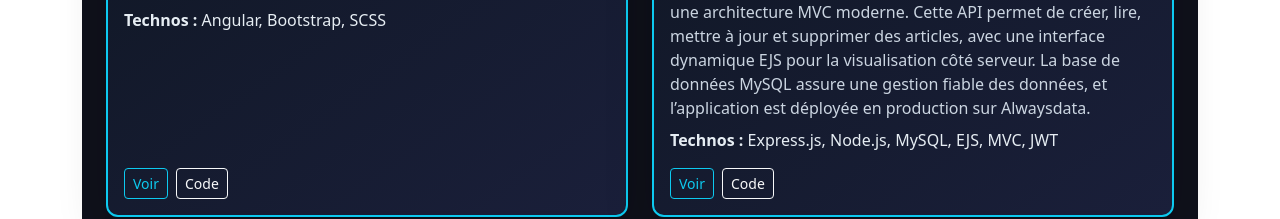
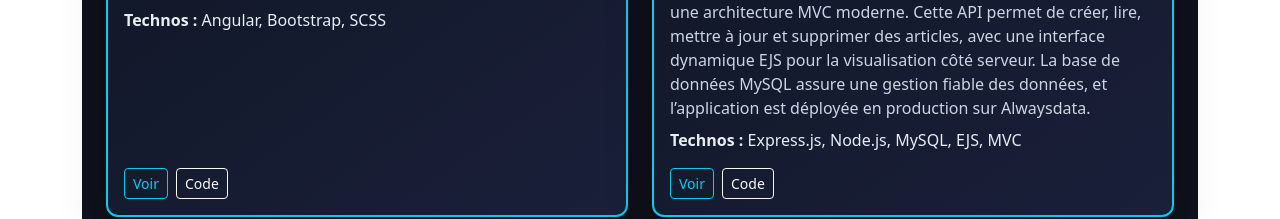
Before and after one commit to Abdourazack/PortFolio-Adel, an Angular app: page / in a window 1280 px wide. Shown: the part 2844-3063 px from the top of the page. Built offline with nearby package versions, Linux system fonts and the light colour scheme.

Commit message:
Ajout de nouveaux fichiers / mise à jour

```diff
--- a/src/app/components/projects/projects.ts
+++ b/src/app/components/projects/projects.ts
@@ -30,7 +30,7 @@ export class Projects {
       description: `API REST complète pour la gestion des articles, construite avec une architecture MVC moderne.
   Cette API permet de créer, lire, mettre à jour et supprimer des articles, avec une interface dynamique EJS pour la visualisation côté serveur.
   La base de données MySQL assure une gestion fiable des données, et l’application est déployée en production sur Alwaysdata.`,
-      technologies: ['Express.js', 'Node.js', 'MySQL', 'EJS', 'MVC', 'JWT'],
+      technologies: ['Express.js', 'Node.js', 'MySQL', 'EJS', 'MVC'],
       code: 'https://github.com/Abdourazack/gestion-article-mvc.git',
       link: 'https://gestionarticle.alwaysdata.net/'
     },
@@ -53,7 +53,5 @@ export class Projects {
       technologies: ['NestJS', 'Node.js', 'TypeScript', 'MongoDB', 'Docker', 'MongoDB Compass', 'REST API', 'NoSQL', 'CRUD'],
       code: 'https://github.com/Abdourazack/Librairie.git'
     }
-
-
   ];
 }
```
